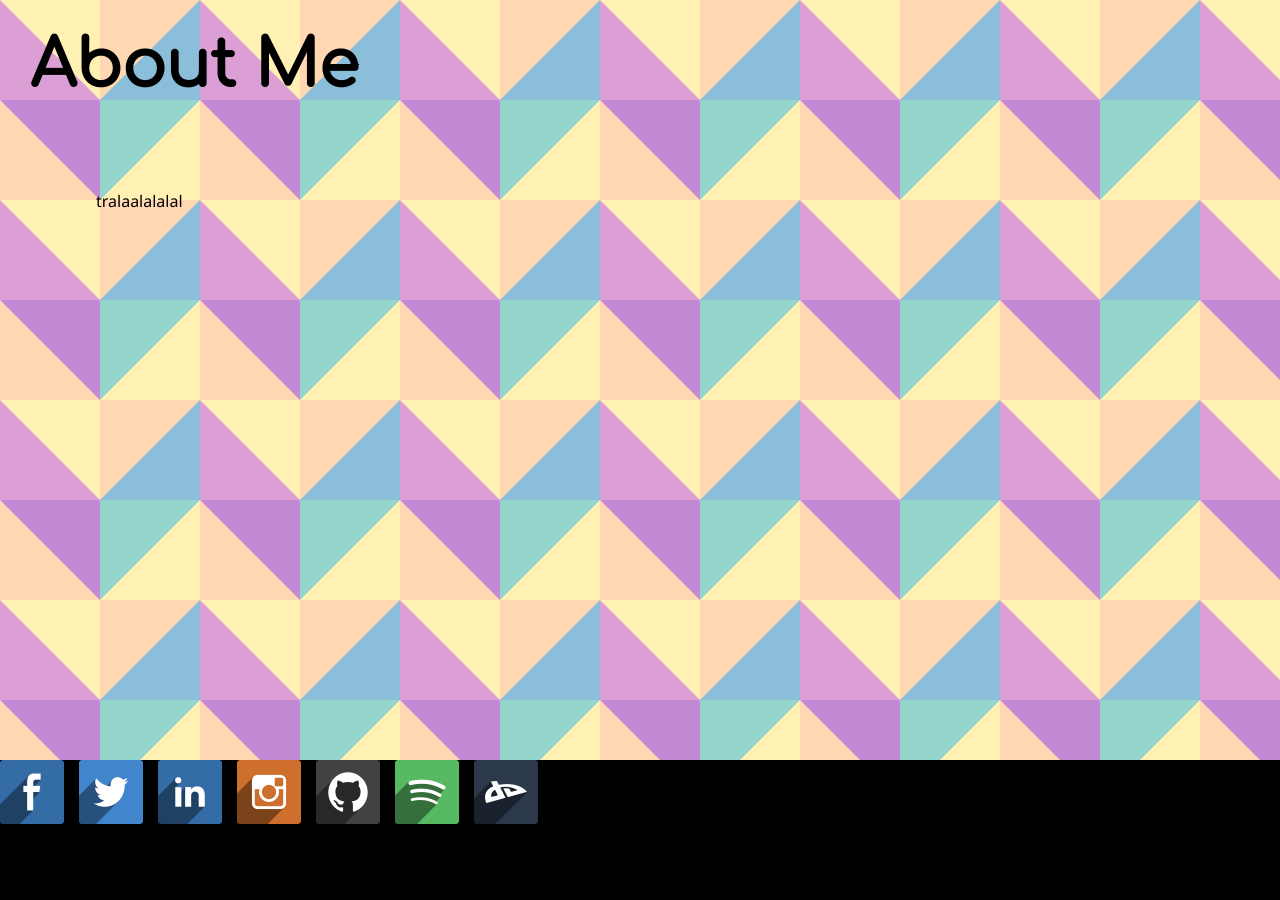
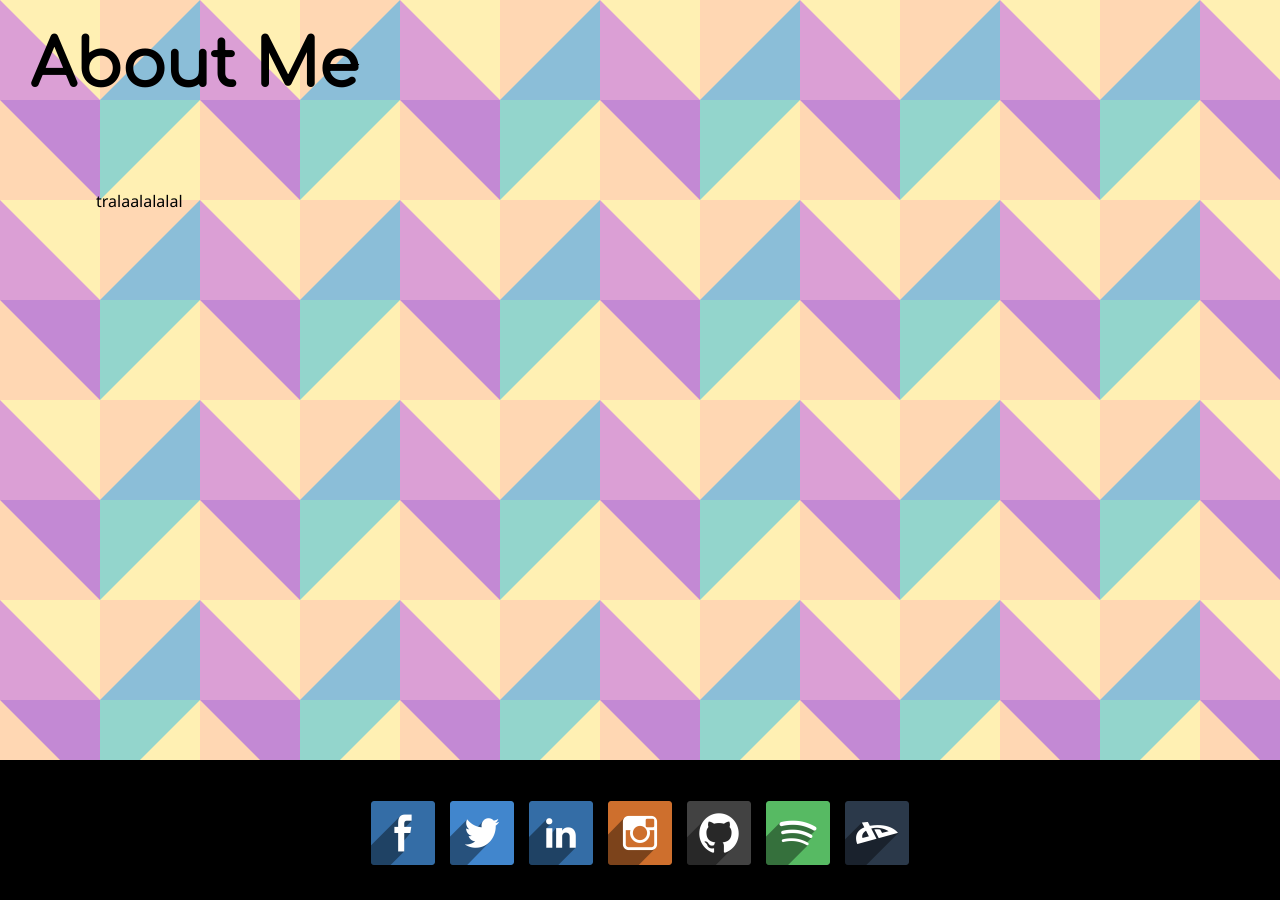
Before and after one commit to brittnylapierre/l3rittny.github.io-old, a Jekyll site: the page built from index.html, in a window 1280 px wide. Built offline with Jekyll 4.4.1, drawn with Linux system fonts in a browser that asks for light colours.

Commit message:
social media middle

```diff
--- a/_includes/foot.html
+++ b/_includes/foot.html
@@ -1,4 +1,5 @@
 	<div class="footer" id="social-media">
+		<div id="social-media-links">
 			<a id="facebook-link" href="https://www.facebook.com/im.brittny"></a>
 			<a id="twitter-link" href="https://twitter.com/BrittnyLapierre"></a>
 			<a id="linkedin-link" href="https://ca.linkedin.com/in/brittny-lapierre-361686b2"></a>
@@ -6,7 +7,7 @@
 			<a id="github-link" href="https://github.com/l3rittny"></a>
 			<a id="spotify-link" href="https://play.spotify.com/user/12158936438"></a>
 			<a id="deviantart-link" href="http://l3rittny-lapierre.deviantart.com/"></a>
-		<!--a id="" href="#"></a-->
+		</div>
 	<div>
 </body>
 </html>
--- a/css/main.css
+++ b/css/main.css
@@ -51,6 +51,13 @@ body{
 h1{
 	font-family: 'Comfortaa', cursive;
 	font-size: 65px;
+}
+
+#social-media-links{
+	width: 538px;
+	position: relative;
+	margin: auto;
+	margin-top: 41px;
 }
 
 #facebook-link{
```
Also changed, not shown: 2 other files. Lines whose indentation alone changed are shown as unchanged.
